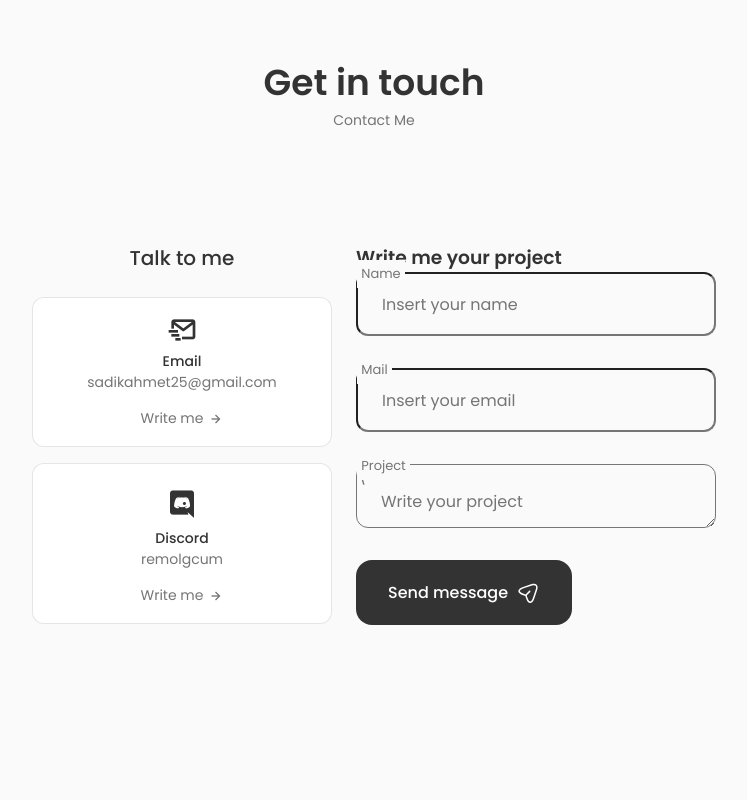
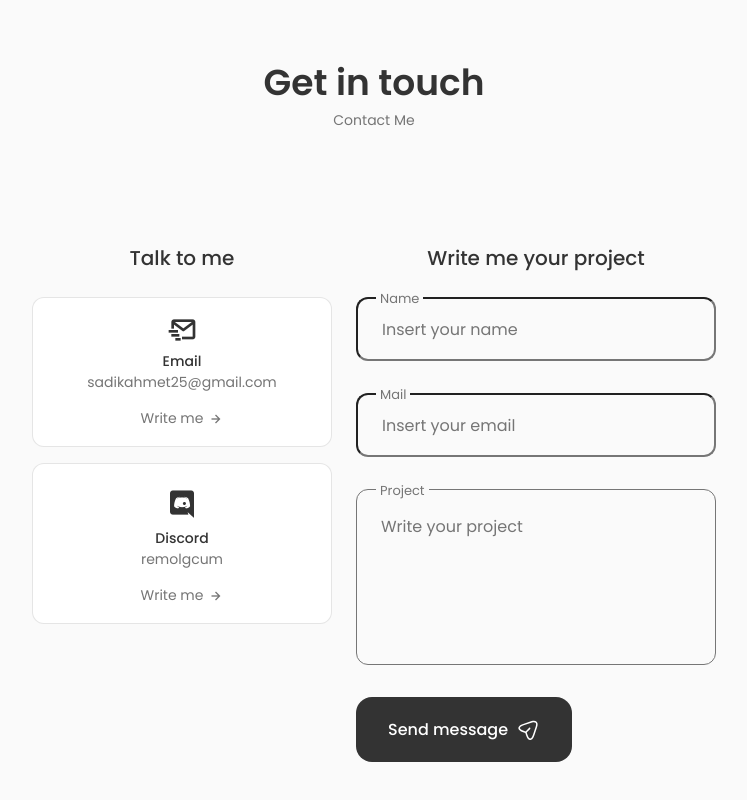
Before and after one commit to remolg/Portfolio, a React (Vite) app: page / in a window 1280 px wide. Shown: the part 1831-2631 px from the top of the page, without its empty margins (266-1013 px from the left). Before the commit the page ends 2536 px from the top, so only its background shows below. Built offline with nearby package versions, Linux system fonts and the light colour scheme.

Commit message:
Contact Section Finish

```diff
--- a/package.json
+++ b/package.json
@@ -10,6 +10,8 @@
     "preview": "vite preview"
   },
   "dependencies": {
+    "@emailjs/browser": "^3.11.0",
+    "emailjs-com": "^3.2.0",
     "react": "^18.2.0",
     "react-dom": "^18.2.0"
   },
--- a/src/components/contact/Contact.jsx
+++ b/src/components/contact/Contact.jsx
@@ -1,8 +1,17 @@
-import React from 'react'
+import React, { useRef } from 'react'
+import emailjs from '@emailjs/browser';
 import './contact.css'
 import { Hello } from '../Home/Homeicons'
 
 export const Contact = () => {
+    const form = useRef();
+
+    const sendEmail = (e) => {
+        e.preventDefault();
+
+        emailjs.sendForm('service_pbpmpet', 'template_qanf43q', form.current, '1lAO9tf9pSV7jeJUw')
+        e.target.reset();
+    };
     return (
         <section className="contact section" id="contact">
             <h2 className='section__title'>Get in touch</h2>
@@ -33,9 +42,9 @@ export const Contact = () => {
                 </div>
 
                 <div className="contact__content">
-                    <h3 className="contact-title">Write me your project</h3>
+                    <h3 className="contact__title">Write me your project</h3>
 
-                    <form className="contact__form">
+                    <form ref={form} onSubmit={sendEmail} className="contact__form">
                         <div className="contact__form-div">
                             <label className="contact__form-tag">Name</label>
                             <input type="text" name='name' className='contact__form-input' placeholder='Insert your name' />
@@ -44,8 +53,8 @@ export const Contact = () => {
                             <label className="contact__form-tag">Mail</label>
                             <input type="email" name='email' className='contact__form-input' placeholder='Insert your email' />
                         </div>
-                        <div className="contact__form-div">
-                            <label className="contact__form-tag">Project</label>\
+                        <div className="contact__form-div contact__form-area">
+                            <label className="contact__form-tag">Project</label>
                             <textarea name="project" cols="30" rows="10" className='contact__form-input' placeholder='Write your project'></textarea>
                         </div>
 
--- a/src/components/contact/contact.css
+++ b/src/components/contact/contact.css
@@ -96,9 +96,50 @@
 .contact__form-tag {
     position: absolute;
     top: -0.75rem;
-    left: 1.25px;
+    left: 1.25rem;
     font-size: var(--smaller-font-size);
     padding: 0.25rem;
     background-color: var(--body-color);
     z-index: 10;
 }
+
+.contact__form-area {
+    height: 11rem;
+}
+
+.contact__form-area textarea {
+    resize: none;
+}
+
+@media screen and (max-width: 992px) {
+    .contact__container {
+        column-gap: 3rem;
+    }
+}
+
+@media screen and (max-width: 768px) {
+    .contact__container {
+        grid-template-columns: 1fr;
+        row-gap: 3rem;
+    }
+
+    .contact__info {
+        justify-content: center;
+    }
+
+    .contact__form {
+        margin: 0 auto;
+    }
+}
+
+@media screen and (max-width: 576px) {
+    .contact__info {
+        grid-template-columns: 1fr;
+    }
+
+    .contact__form {
+        width: 100%;
+    }
+}
+
+@media screen and (max-width: 350px) {}
```
Also changed, not shown: 1 other file (tests, documents, lock files or other folders).
